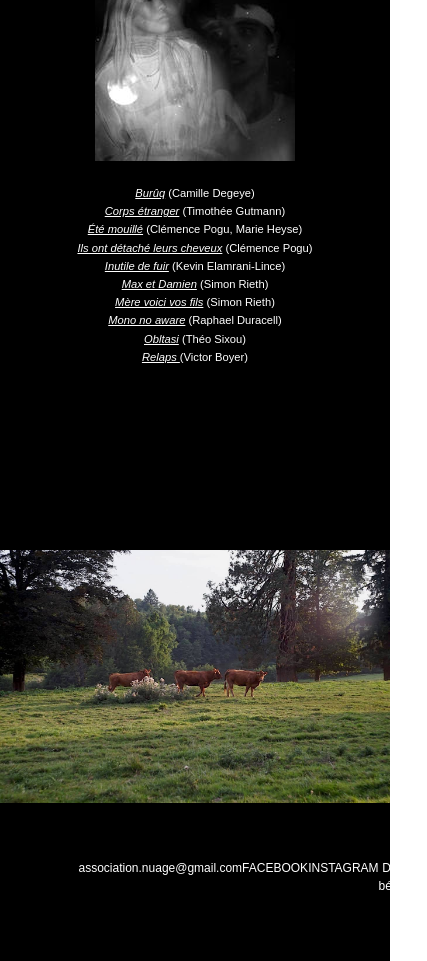
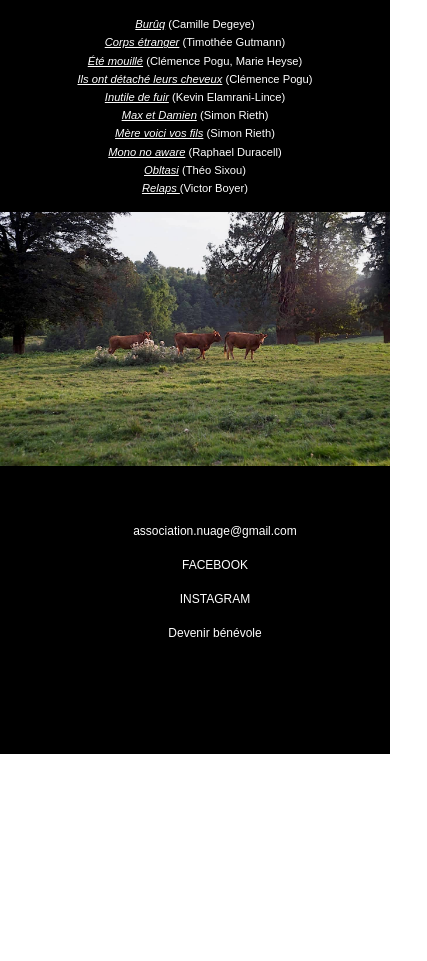
Before and after one commit to larryfuzz/SACHO, a plain HTML site: page index.html in a window 390 px wide. Shown: the part 2213-3174 px from the top of the page, 427 px wide, since content can reach past the window. After the commit the page ends 2967 px from the top, so only its background shows below. Drawn offline with Linux system fonts and the light colour scheme.

Commit message:
responsive_nav et background_main

```diff
--- a/style.css
+++ b/style.css
@@ -17,6 +17,7 @@ body{
     height: 100%;
     margin: 0%;
     padding: 0%;
+
 }
 section {
     box-sizing: border-box;
@@ -28,7 +29,9 @@ section {
 
 
 
-
+main {
+    background-color: rgba(0, 0, 0);
+}
 
 
 
@@ -42,6 +45,7 @@ header{
     min-height: 100vh;
     margin: 0%;
     padding: 0%;
+
 }
 h1{
     color: #ffffff;
@@ -93,6 +97,7 @@ ul{
     padding-top: 56.25%;
   }
   #video{
+
   position: absolute;
   top: 0;
   left: 0;
@@ -143,7 +148,7 @@ span{
     justify-content: center;
     flex-direction: column;
     background-color: black;
-    min-height: 90vh;
+    min-height: 50vh;
 }
 
 #illustration_2{
@@ -226,3 +231,23 @@ a:visited{
 a:hover{
     text-decoration: underline;
 }
+
+
+/*/////////////////////////////////////////////////////////////////////////////////////////////////////
+/////////////////////////////////////////// MEDIE QUERIES //////////////////////////////////////////////////
+/////////////////////////////////////////////////////////////////////////////////////////////////////*/
+
+
+@media screen and (max-width: 1000px) {
+    nav>ul{
+
+        flex-direction: column;
+        justify-content: space-between;
+        height: 120px;
+
+    }
+    footer{
+        padding-bottom: 25%;
+    }
+
+}
```
Also changed, not shown: 1 other file.
